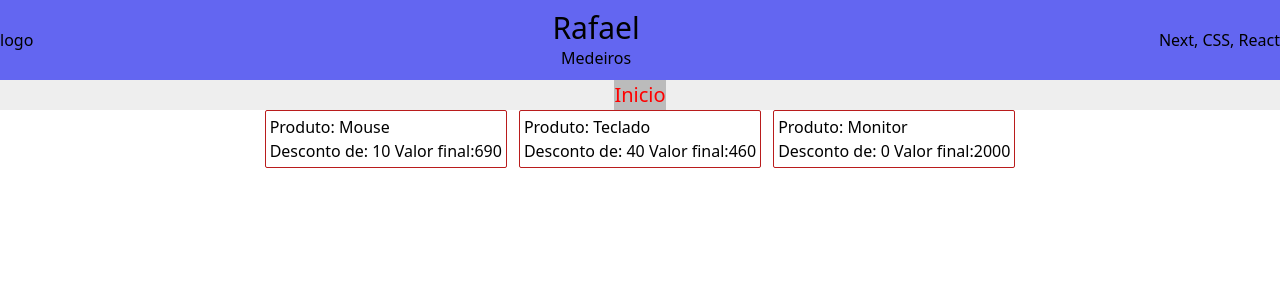
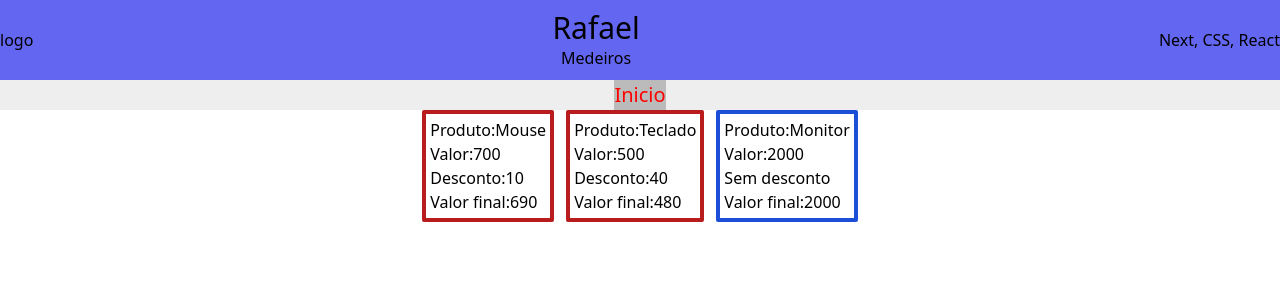
Before and after one commit to Rusecode/Next.js-estudos, a Next.js app: page / in a window 1280 px wide. Shown: the top 300 px of the page. Built offline with nearby package versions, Linux system fonts and the light colour scheme.

Commit message:
inclusão de components2

```diff
--- a/src/components/Card.tsx
+++ b/src/components/Card.tsx
@@ -2,14 +2,21 @@ interface CardProps{
    produto: string,
    valor: number,
    desconto: number
+   funcao: (valor: number, desconto: number) => number;
 }
+
+//Os elementos de uma props sempre vem do pai para o filho, ou seja elas são criadas aonde vão ser chamadas e não aonde vão ser exportadas
 
 export default function Card(props:CardProps){
     return(
-        <div className='flex flex-col border border-red-700 rounded-sm p-1'>
-            <div>Produto: {props.produto}</div>
-            <div>Desconto de: {props.desconto} Valor final:{props.valor - props.desconto}</div>
+        <div className={`flex flex-col border-4 ${props.desconto>0? 'border-red-700' : 'border-blue-700'} rounded-sm p-1`}>
+            <div>Produto:{props.produto}</div>
+            <div>Valor:{props.valor}</div>
+            {props.desconto>0?(<div>
+                <div>Desconto:{props.desconto}</div>
 
+            </div>):'Sem desconto'}
+            <div>Valor final:{props.funcao(props.valor,props.desconto)}</div>
         </div>
     )
 }
--- a/src/pages/index.tsx
+++ b/src/pages/index.tsx
@@ -9,7 +9,13 @@ const nome = 'Rafael'
 let aprende = 'Esta aprendendo'
 
 
+function calcDesc(v:number,d:number){
+  return v-d
+}
 
+function calcDesc2(v:number,d:number){
+  return v-(d/2)
+}
 
 
 export default function Home()
@@ -18,12 +24,12 @@ export default function Home()
     <div>
       <Topo/>
       <div style={testecss}>
-      <div style={{color:'#f00', backgroundColor:'#bbb'}}>Inicio</div>
+           <div style={{color:'#f00', backgroundColor:'#bbb'}}>Inicio</div>
       </div>
     <div className='flex justify-center gap-3' >
-      <Card produto={'Mouse'} valor={700} desconto={10}/>
-      <Card produto={'Teclado'} valor={500} desconto={40} />
-      <Card produto={'Monitor'} valor={2000} desconto={0} />
+           <Card produto={'Mouse'} valor={700} desconto={10} funcao={calcDesc}/>
+           <Card produto={'Teclado'} valor={500} desconto={40} funcao={calcDesc2}/>
+           <Card produto={'Monitor'} valor={2000} desconto={0} funcao={calcDesc}/>
     </div>
     </div>
   )
```
